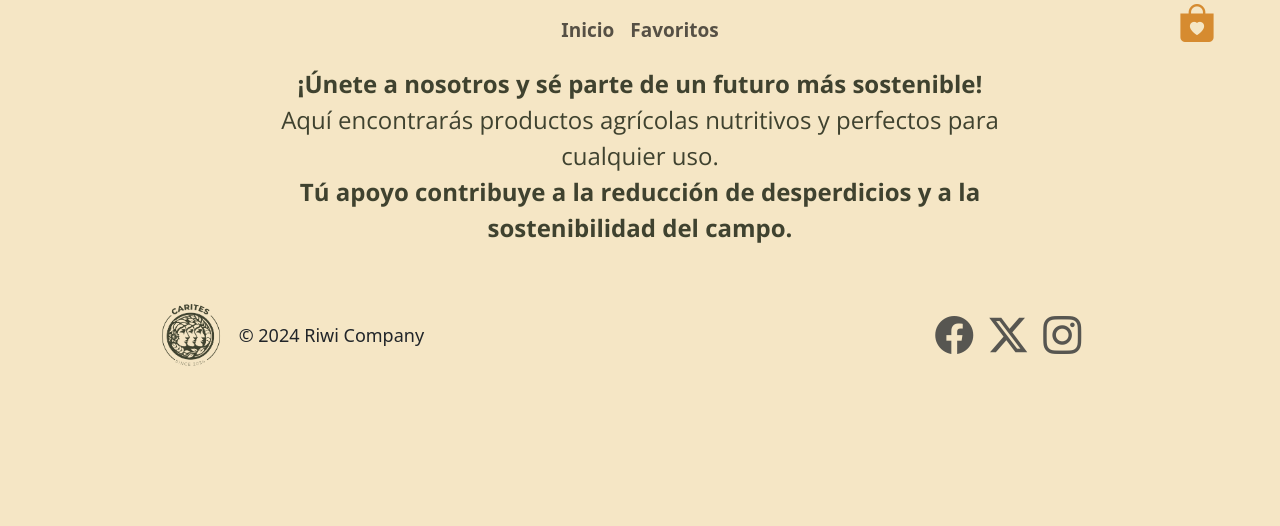
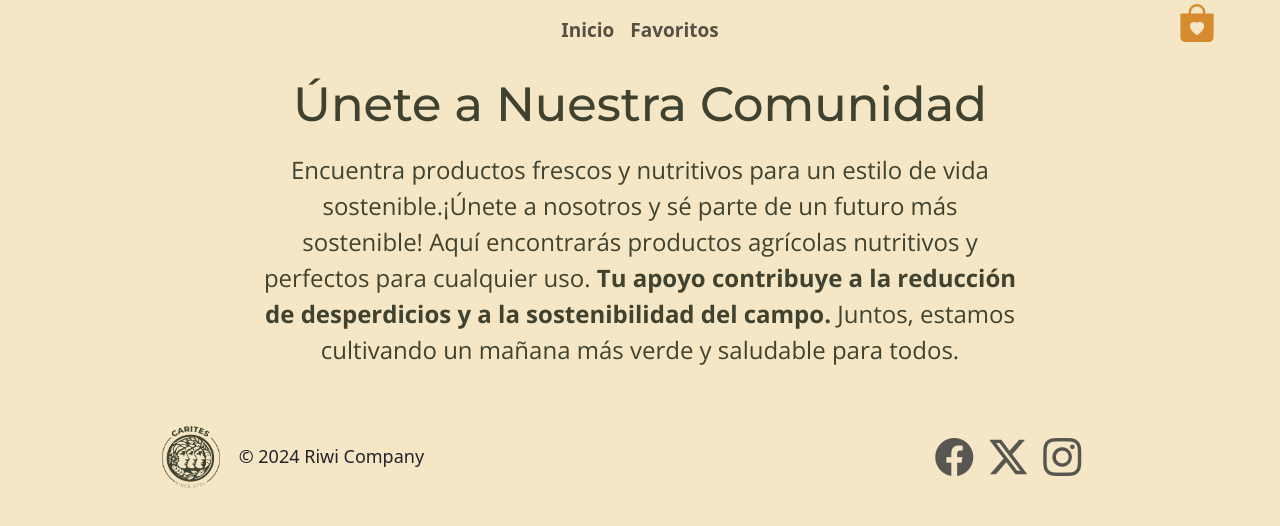
Before and after one commit to Santiagopt97/carites_Riwi, a website built with Vite: page src/pages/products.html in a window 1280 px wide. Built offline with nearby package versions, Linux system fonts and the light colour scheme; no server answers.

Commit message:
fix: titulo

```diff
--- a/src/pages/products.html
+++ b/src/pages/products.html
@@ -64,11 +64,8 @@
         <!-- section welcome to the product page -->
         <section class="section-top">
             <h1>Bienvenidos!</h1>
-            <p><b>¡Únete a nosotros y sé parte de un futuro más
-                    sostenible!</b><br>Aquí encontrarás productos agrícolas nutritivos y perfectos para cualquier uso.
-                <br>
-                <b>Tú apoyo contribuye a la reducción de desperdicios y a la sostenibilidad del campo.</b>
-            </p>
+            <h2>Únete a Nuestra Comunidad</h2>
+            <p>Encuentra productos frescos y nutritivos para un estilo de vida sostenible.¡Únete a nosotros y sé parte de un futuro más sostenible! Aquí encontrarás productos agrícolas nutritivos y perfectos para cualquier uso. <b>Tu apoyo contribuye a la reducción de desperdicios y a la sostenibilidad del campo.</b> Juntos, estamos cultivando un mañana más verde y saludable para todos.</p>
         </section>
 
         <!-- rotary card section -->
```
